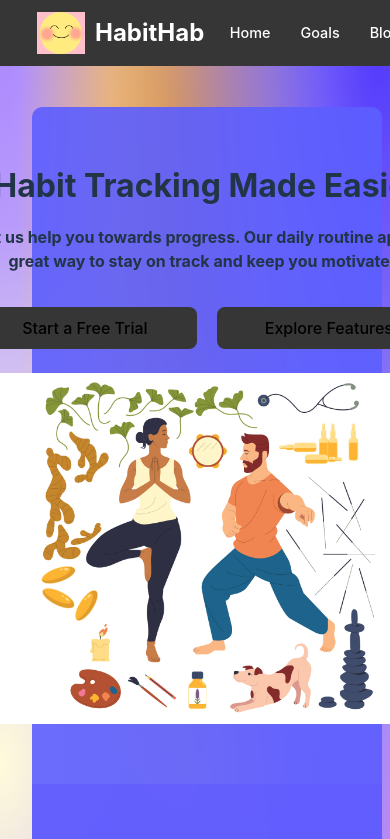
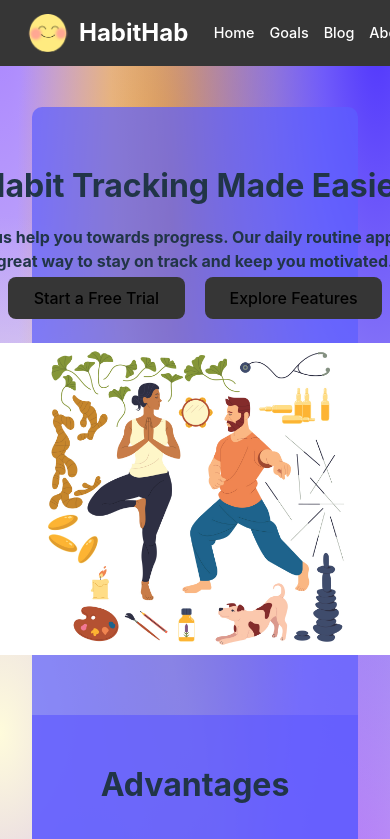
Before and after one commit to 561Aloha/Habit-Tracker, a React (Vite) app: page / in a window 390 px wide. Shown: the top 839 px of the page. Built offline with nearby package versions, Linux system fonts and the light colour scheme.

Commit message:
updating the css

```diff
--- a/src/App.css
+++ b/src/App.css
@@ -7,8 +7,6 @@
 
 .logo{
   width: 40px;
-
-  background-color: pink;
   height: auto;
   will-change: filter;
   transition: filter 300ms;
@@ -63,15 +61,12 @@
   display:flex;
   flex-direction:column;
   align-items: center;
-  width: 95%;
   height: 100%;
   padding: 20px;
   border-radius: 10px;
   margin: 0 auto;
   margin-top: 75px;
   background-color: rgba(92, 95, 255, 0.70);
-
-
 }
 .header{
   display: flex;
@@ -152,7 +147,6 @@
   flex: 1;
   margin: 10px;
 
-  background-color: pink;
   max-width: 300px;
 }
 
@@ -173,7 +167,6 @@
 .howitworks h2{
   padding-top: 20px;
 
-  background-color: pink;
 }
 .howitworks-img{
   width: 100%;
@@ -186,22 +179,12 @@
   margin-bottom: 10px;
 }
 
+
+
 @media (max-width: 900px) {
-  .container {
-    width: 95%;
-    background-color: rgba(92, 95, 255, 0.90);
-    border-radius: 10px;
+  .logo-title-container {
+    margin-left: 10px;
   }
-
-  .header {
-    display: flex;
-    flex-direction: column;
-    align-items: center;
-    text-align: center;
-    padding: 20px;
-    background-color: transparent;
-  }
-
   .banner-img {
     width: 80%;
     height: auto;
@@ -211,7 +194,17 @@
 
   .container {
     background-color: rgba(92, 95, 255, 0.70);
-    width: 95%;
+  }
+  .header {
+    display: flex;
+    flex-direction: column;
+    align-items: center;
+    text-align: center;
+    padding: 20px;
+    background-color: transparent;
+  }
+  .header-content {
+    width: 90%;
   }
 
   .cta-buttons {
@@ -267,7 +260,7 @@
   .menu-items {
     display: flex;
     justify-content: space-between;
-    width: 100%;
+    width: 90%;
     gap: 5px; /* Reduce the gap between menu items */
     padding: 0; /* Remove padding to reduce overall spacing */
   }
@@ -285,6 +278,7 @@
 
 @media (min-width: 900px) {
   .header-content h1{
+
     width: 350px;
   }
   .header-content h4{
@@ -302,15 +296,18 @@
     width: 80%;
     margin: 0 auto;
   }
+
 }
 
 @media (min-width: 1200px) {
   .container{
-    width:900px;
-     }
+    width: 75%;
+    }
+
 
   .header-content h1{
     width: 400px;
+
   }
   .header-content h4{
     width: 400px;
@@ -322,93 +319,24 @@
 }
 
 
+@media (min-width: 900px) {
+  .header-content h1{
+    width: 350px;
+  }
+  .header-content h4{
 
-@media (max-width: 700px) {
-  .container {
-    width: 95%;
-
-  }
-  .header {
-    display: flex;
-    flex-direction: column;
-    align-items: center;
-    text-align: center;
-    padding: 20px;
-    background-color: transparent;
-  }
-  .header-content{
-    width: 90%;
-  }
-  .banner-img {
-    width: 90%;
-    height: auto;
-    border-radius: 10px;
-    margin: 0 auto;
-    margin-top: 20px;
+    width: 350px;
   }
 
-  .container {
-    background-color: rgba(92, 95, 255, 0.90);
-    width: 95%;
+  .banner-img{
+      width: 400px;
   }
-  .cta-buttons {
-    display: flex;
-    justify-content: center;
-    align-items: center;
-    height: 50px;
-    width: 100%;
-    margin-top: 30px;
+  .cta-buttons{
+      width: 350px;
+      margin-top: 80px;
   }
-  .box {
-    display: flex;
-    flex-direction: column;
-    align-items: center;
-    justify-content: center;
+  .box-sm{
+    width: 80%;
+    margin: 0 auto;
   }
-
-  .space {
-    margin: 10px auto;
-    max-width: 300px;
-  }
-
-  .adv-img {
-    height: 400px;
-    width: auto;
-
-  }
-
-  .logo-title-container img {
-    height: 42px;
-    width: 48px;
-  }
-
-  .logo-title-container {
-    margin-right: 5%;
-  }
-
-  .logo-title-container h1 {
-    margin-left: 10px;
-  }
-
-  .menu-items {
-    display: flex;
-    justify-content: space-between;
-    width: 100%;
-  }
-
-  .menu-items a {
-    font-size: 0.9rem; /* Adjust the font size as needed */
-    display: block;
-    text-align: center;
-    flex: 1; /* Allow the links to equally share the available space */
-    white-space: nowrap; /* Prevent text wrapping */
-  }
-  .menu-items {
-    margin-left: auto; /* This pushes the menu items to the far right */
-    margin-right: 60px;
-    display: flex;
-    gap: 20px; /* Adjust gap as needed for spacing between menu items */
-  }
-
-
 }
--- a/src/css/goals.css
+++ b/src/css/goals.css
@@ -410,3 +410,19 @@
       width: 1%; /* Make other cells narrower */
     }
 }
+
+
+
+
+@media (max-width: 900px) {
+  .habits-container h2 {
+    font-size: 25px;
+    margin: 0 auto;
+  }
+  .habit-buttons button{
+    font-size: 15px;
+    width: 175px;
+    height: 40px;
+  }
+
+}
```
